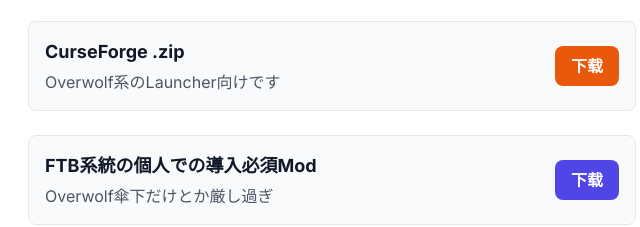
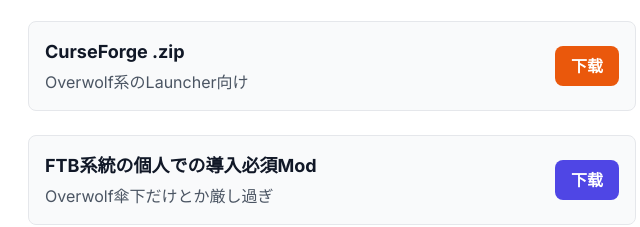
Before and after one commit to babblingkun/onisuke-no-mod, a plain HTML site: page index.html in a window 1280 px wide. Shown: the part 603-830 px from the top of the page, 308-948 px from the left. Drawn offline with nearby package versions, Linux system fonts and the light colour scheme.

Commit message:
index.html の更新

```diff
--- a/index.html
+++ b/index.html
@@ -57,7 +57,7 @@
                         <div class="flex flex-col md:flex-row items-start md:items-center justify-between p-4 bg-gray-50 rounded-lg border border-gray-200">
               <div>
                 <h3 class="font-bold text-lg text-gray-900">CurseForge .zip</h3>
-                <p class="text-gray-600 mt-1">Overwolf系のLauncher向けです</p>
+                <p class="text-gray-600 mt-1">Overwolf系のLauncher向け</p>
               </div>
               <a href="https://github.com/babblingkun/onisuke-no-mod/releases/tag/curseforge-zip/latest/" class="mt-3 md:mt-0 md:ml-4 inline-block bg-orange-600 text-white font-bold py-2 px-4 rounded-lg hover:bg-orange-700 transition-colors duration-300 whitespace-nowrap">下载</a>
             </div>
```
